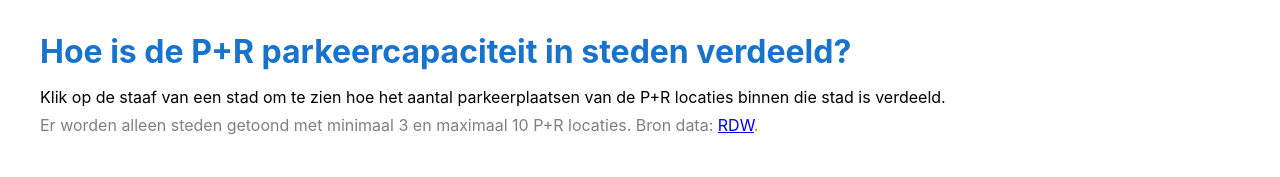
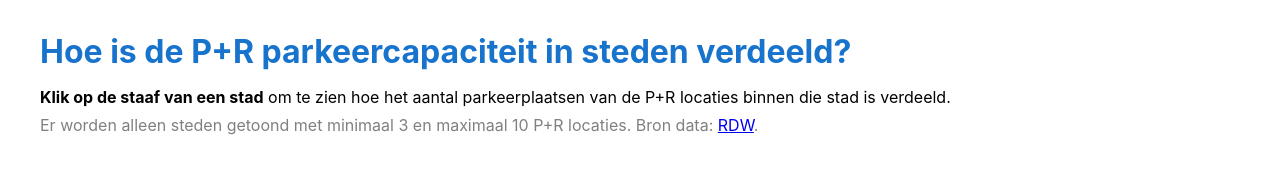
Before and after one commit to lars-ruijs/frontend-data, a plain HTML site: page rdw-data/index.html in a window 1280 px wide. Shown: the top 177 px of the page. Drawn offline with nearby package versions, Linux system fonts and the light colour scheme; no server answers.

Commit message:
Update description text

```diff
--- a/rdw-data/index.html
+++ b/rdw-data/index.html
@@ -9,7 +9,7 @@
     <main>
     <h1>Hoe is de P+R parkeercapaciteit in steden verdeeld?</h1>
     <p>
-        Klik op de staaf van een stad om te zien hoe het aantal parkeerplaatsen van de P+R locaties binnen die stad is verdeeld.
+        <strong>Klik op de staaf van een stad</strong> om te zien hoe het aantal parkeerplaatsen van de P+R locaties binnen die stad is verdeeld.
     </p>
     <p>
         Er worden alleen steden getoond met minimaal 3 en maximaal 10 P+R locaties. Bron data: <a href="https://opendata.rdw.nl/" target="_blank">RDW</a>.
```
